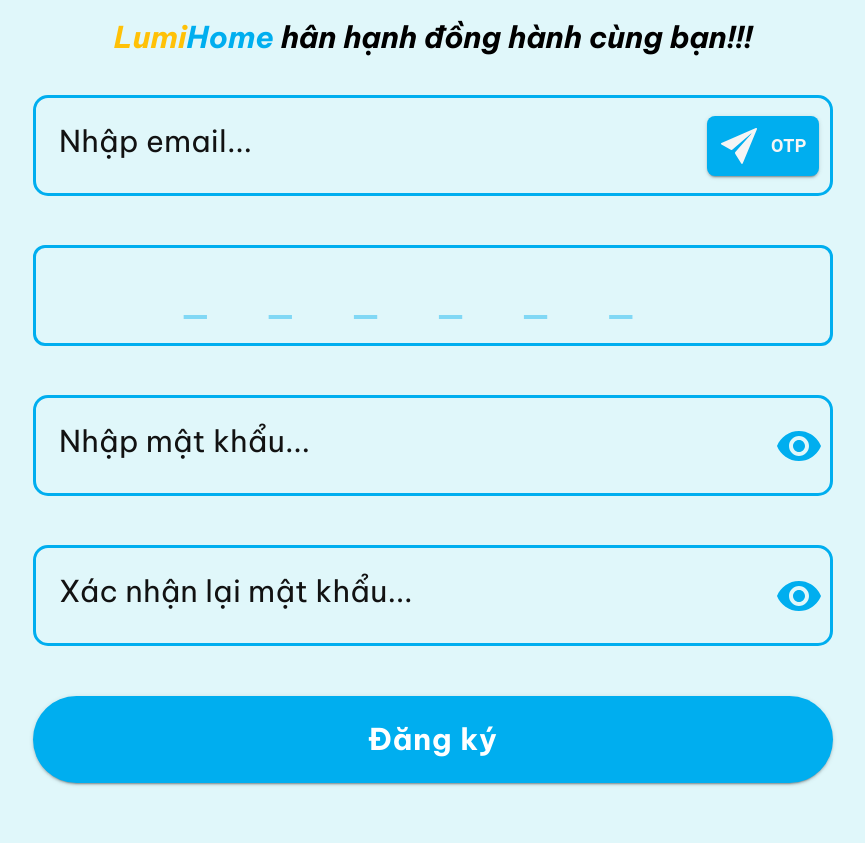
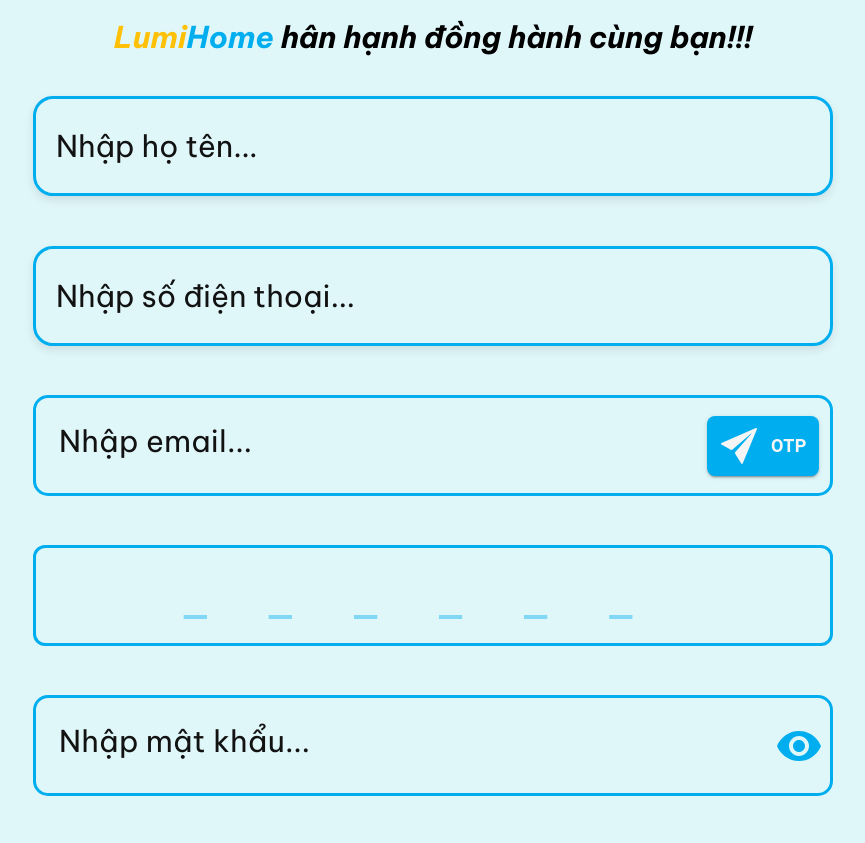
Before and after one commit to duyquy321323/ttda-cnpm, a React (Create React App) app in the folder frontend/: page /register in a window 1280 px wide. Shown: the part 807-1650 px from the top of the page, without its empty margins (207-1072 px from the left). Built offline with nearby package versions, Linux system fonts and the light colour scheme; no server answers.

Commit message:
fix: update Register

```diff
--- a/frontend/src/page/Register/Register.css
+++ b/frontend/src/page/Register/Register.css
@@ -0,0 +1,26 @@
+.input-container {
+    display: flex;
+    align-items: center;
+    border-radius: 20px;
+    padding: 15px 20px;
+    box-shadow: 0px 4px 10px rgba(0, 0, 0, 0.1);
+    font-size: 25px;
+    font-family: var(--fontvietnam);
+    border: 3px solid #00AEEF;
+    height: 100px;
+}
+
+.input-container input {
+    border: none;
+    outline: none;
+    font-size: 30px;
+    width: 100%;
+    font-family: var(--fontvietnam);
+    background: transparent;
+    color: #121212;
+}
+
+.input-container input::placeholder {
+    color: #121212;
+    opacity: 1;
+}
--- a/frontend/src/page/Register/index.js
+++ b/frontend/src/page/Register/index.js
@@ -5,19 +5,23 @@
 import PasswordField from "../../component/PasswordField";
 import SendOTPField from "../../component/SendOTPField";
 import SubmitFormButton from "../../component/SubmitFormButton";
+import './Register.css';
 
 const Register = () => {
-
     const [formRegister, setFormRegister] = useState({
+        fullName: '',
         email: '',
+        phone: '',
         password: '',
+        confirmPassword: '',
     });
 
     const navigate = useNavigate();
 
     const handleSubmit = (e) => {
         e.preventDefault();
-    }
+        console.log("Dữ liệu đăng ký:", formRegister);
+    };
 
     const handleChange = (e) => {
         console.log("Input changed:", e.target.name, e.target.value);
@@ -28,10 +32,9 @@
         });
     };
 
-
     const handleSendOTP = async () => {
-
-    }
+        // Xử lý gửi OTP
+    };
 
     return (
         <>
@@ -39,24 +42,57 @@
                 <div className="back-btn">
                     <BackButton title="Đăng nhập" navlink="/login"/>
                 </div>
-                <h1 className="container--form__title">
-                    Đăng ký
-                </h1>
+                <h1 className="container--form__title">Đăng ký</h1>
                 <h2 className="container--form__content">
                     <span>Lumi</span>
                     <span>Home </span>
                     hân hạnh đồng hành cùng bạn!!!
                 </h2>
                 <form className="form" onSubmit={handleSubmit}>
+                    {/* Ô nhập họ tên */}
+                    <div className="input-container">
+                        <input
+                            type="text"
+                            name="fullName"
+                            placeholder="Nhập họ tên..."
+                            value={formRegister.fullName}
+                            onChange={handleChange}
+                            required
+                        />
+                    </div>
+
+                    {/* Ô nhập số điện thoại */}
+                    <div className="input-container">
+                        <input
+                            type="number"
+                            name="phone"
+                            placeholder="Nhập số điện thoại..."
+                            value={formRegister.phone}
+                            onChange={handleChange}
+                            required
+                        />
+                    </div>
+
+
+                    {/* Ô nhập email + gửi OTP */}
                     <SendOTPField title="Nhập email..." name="email" onChange={handleChange} type="email" onClickButton={handleSendOTP}/>
-                    <OTPInput name="otp" onComplete={(otp) => {alert(`Mã OTP của bạn là: ${otp}`);}}/>
+
+
+                    {/* Ô nhập mã OTP */}
+                    <OTPInput name="otp" onComplete={(otp) => { alert(`Mã OTP của bạn là: ${otp}`); }} />
+
+                    {/* Ô nhập mật khẩu */}
                     <PasswordField onChange={handleChange} name="password" title="Nhập mật khẩu..." />
-                    <PasswordField onChange={handleChange} name="confirmPassword" title="Xác nhận lại mật khẩu..."/>
+
+                    {/* Ô xác nhận mật khẩu */}
+                    <PasswordField onChange={handleChange} name="confirmPassword" title="Xác nhận lại mật khẩu..." />
+
+                    {/* Nút đăng ký */}
                     <SubmitFormButton title="Đăng ký"/>
                 </form>
             </div>
         </>
-    )
-}
+    );
+};
 
 export default Register;
```
Lines whose indentation alone changed are shown as unchanged.
